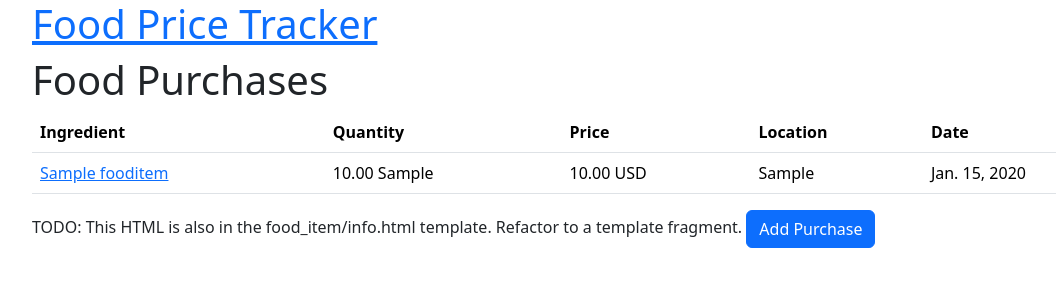
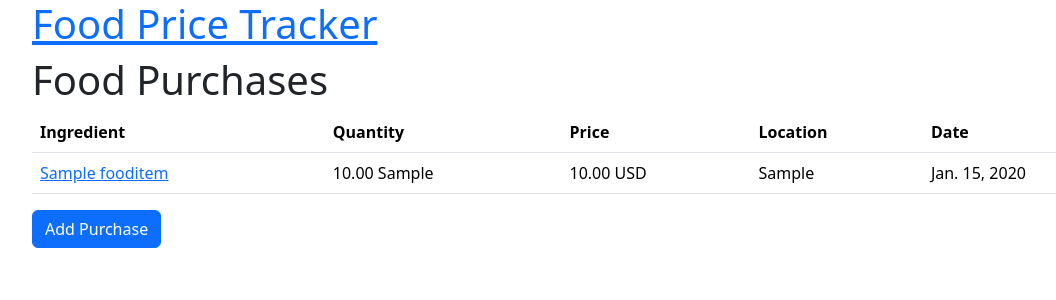
Before and after one commit to matthewleighton/Meal-Price-Tracker, a Django app: page /purchases/ in a window 1280 px wide. Shown: the top 300 px of the page, without its empty margins (50-1106 px from the left). Run offline with Django 4.2, Linux system fonts and the light colour scheme; a user stored in the database is signed in; tables that the repository leaves empty hold one stand-in row (values such as "Sample post").

Commit message:
Refactor food_price_record form into seperate template

```diff
--- /dev/null
+++ b/meals/templates/meals/food_price_record/form.html
@@ -0,0 +1,29 @@
+{% comment %}
+	This is the form used to create a new food_price_record.
+	The form is hidden by default, and is shown when the user clicks the "Add Purchase" button.
+{% endcomment %}
+
+{% if food_price_record_form %}
+
+	<button id="add-purchase-btn" class="btn btn-primary">Add Purchase</button>
+
+	<form id="new-purchase-form" action="{% url 'new_purchase' %}" method="POST" style="display:none;">
+		{% csrf_token %}
+		{{ food_price_record_form.as_p }}
+		<button type="submit" class="btn btn-primary">Save Purchase</button>
+		<button id="cancel-purchase-btn" type="button" class="btn btn-danger">Cancel</button>
+	</form>
+
+{% endif %}
+
+<script>
+	document.getElementById('add-purchase-btn').addEventListener('click', function() {
+		document.getElementById('new-purchase-form').style.display='block';
+		document.getElementById('add-purchase-btn').style.display='none';
+	});
+
+	document.getElementById('cancel-purchase-btn').addEventListener('click', function() {
+		document.getElementById('new-purchase-form').style.display='none';
+		document.getElementById('add-purchase-btn').style.display='block';
+	});
+</script>
--- a/meals/templates/meals/food_price_record/list.html
+++ b/meals/templates/meals/food_price_record/list.html
@@ -26,40 +26,6 @@
 		{% endfor %}
 	</table>
 
-	{% if food_price_record_form %}
+	{% include 'meals/food_price_record/form.html' %}
 
-		TODO: This HTML is also in the food_item/info.html template.  Refactor to a template fragment.
-
-		<button id="add-purchase-btn" class="btn btn-primary">Add Purchase</button>
-
-		<form id="new-purchase-form" action="{% url 'new_purchase' %}" method="POST" style="display:none;">
-			{% csrf_token %}
-			{{ food_price_record_form.as_p }}
-			<button type="submit" class="btn btn-success">Save Purchase</button>
-			<button id="cancel-purchase-btn" type="button" class="btn btn-danger">Cancel</button>
-		</form>
-
-	{% endif %}
-
-	<script>
-		document.getElementById('add-purchase-btn').addEventListener('click', function() {
-			document.getElementById('new-purchase-form').style.display='block';
-			document.getElementById('add-purchase-btn').style.display='none';
-		});
-
-		document.getElementById('cancel-purchase-btn').addEventListener('click', function() {
-			document.getElementById('new-purchase-form').style.display='none';
-			document.getElementById('add-purchase-btn').style.display='block';
-		});
-	</script>
-
-
-
-	<br><br>
-{% comment %}
-	<ul>
-		{% for purchase in price_records %}
-			<li>{{ purchase }}</li>
-		{% endfor %}
-	</ul> {% endcomment %}
 {% endblock  %}
```
Also changed, not shown: meals/templates/meals/food_item/info.html (+1 -26 lines).
